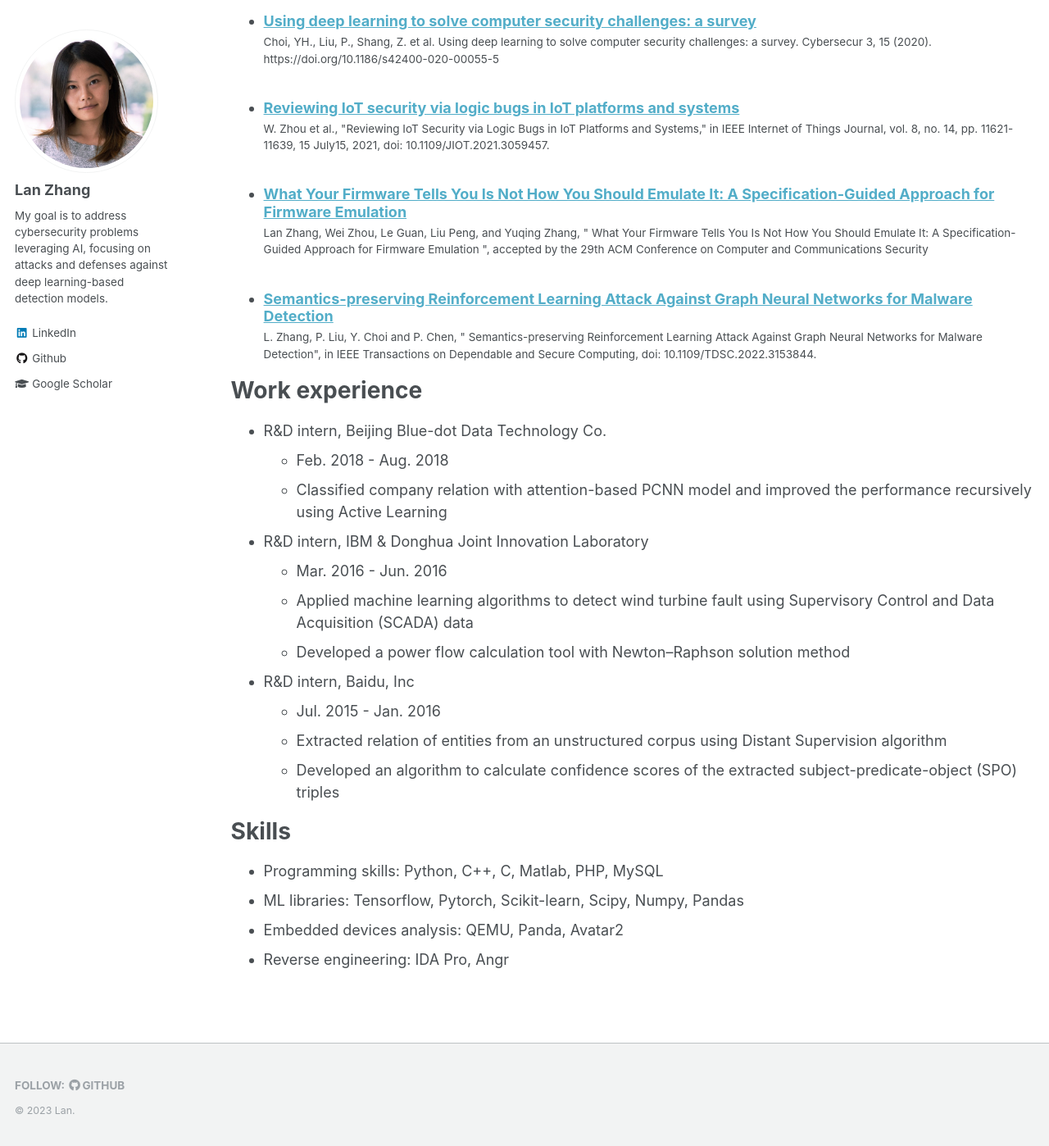
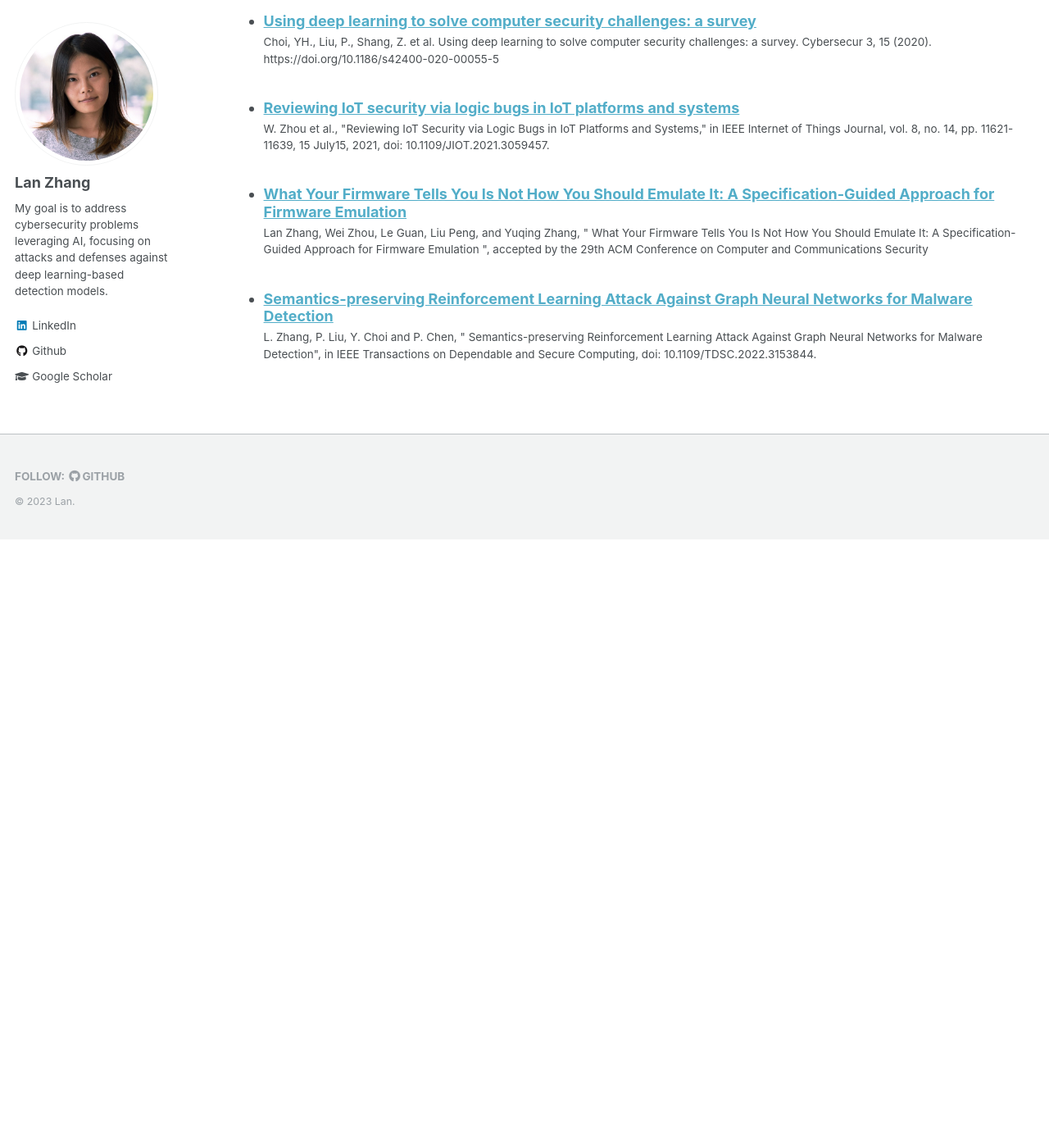
Before and after one commit to Moirai7/moirai7.github.io, a Jekyll site: the page built from _pages/cv.md, in a window 1280 px wide and 1400 px high, scrolled down 958 px. Shown: the whole window at 82% size. Built offline with Jekyll 4.4.1, drawn with Linux system fonts in a browser that asks for light colours; after the commit the page ends 1616 px from its top, so only the background shows below that.

Commit message:
Update cv.md

```diff
--- a/_pages/cv.md
+++ b/_pages/cv.md
@@ -34,26 +34,3 @@ Publications
   <ul>{% for post in site.publications %}
     {% include archive-single-cv.html %}
   {% endfor %}</ul>
-
-Work experience
-======
-
-* R&D intern, Beijing Blue-dot Data Technology Co.
-  * Feb. 2018 - Aug. 2018
-  * Classified company relation with attention-based PCNN model and improved the performance recursively using Active Learning
-* R&D intern, IBM & Donghua Joint Innovation Laboratory
-  * Mar. 2016 - Jun. 2016
-  * Applied machine learning algorithms to detect wind turbine fault using Supervisory Control and Data Acquisition (SCADA) data
-  * Developed a power flow calculation tool with Newton–Raphson solution method
-* R&D intern, Baidu, Inc
-  * Jul. 2015 - Jan. 2016
-  * Extracted relation of entities from an unstructured corpus using Distant Supervision algorithm
-  * Developed an algorithm to calculate confidence scores of the extracted subject-predicate-object (SPO) triples
-
-Skills
-======
-
-* Programming skills: Python, C++, C, Matlab, PHP, MySQL
-* ML libraries: Tensorflow, Pytorch, Scikit-learn, Scipy, Numpy, Pandas
-* Embedded devices analysis: QEMU, Panda, Avatar2
-* Reverse engineering: IDA Pro, Angr
```
